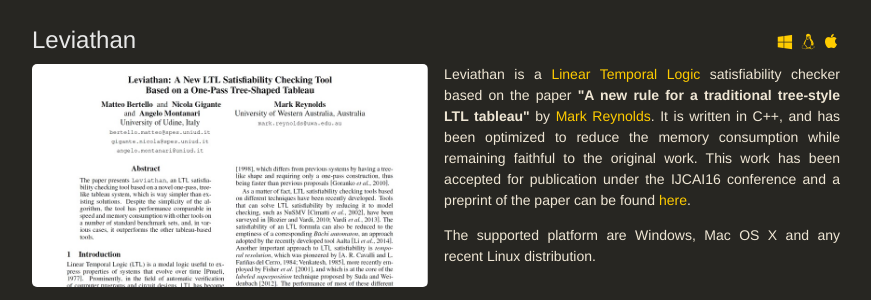
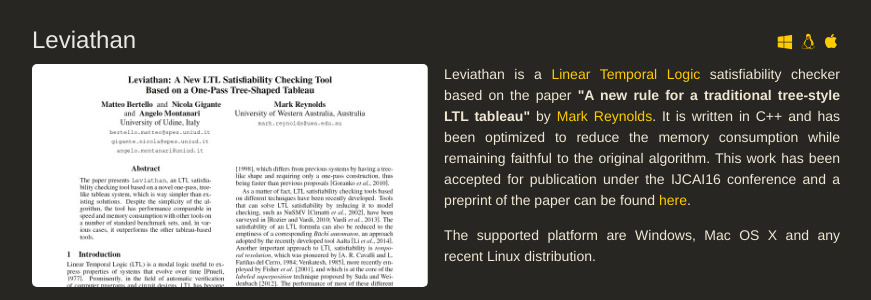
Before and after one commit to Corralx/corralx.github.io, a Jekyll site: the page built from projects.html, in a window 1280 px wide. Shown: the part 478-778 px from the top of the page, without its empty margins (204-1075 px from the left). Built offline with Jekyll 4.4.1, drawn with Linux system fonts in a browser that asks for light colours; some web fonts are replaced.

```diff
--- a/_projects/leviathan.md
+++ b/_projects/leviathan.md
@@ -1,12 +1,12 @@
 ---
 title: Leviathan
 name: leviathan
-description: <p>Leviathan is a <a href="https://en.wikipedia.org/wiki/Linear_temporal_logic" target="_blank" rel="noopener noreferrer">Linear Temporal Logic</a> satisfiability checker based on the paper <strong>"A new rule for a traditional tree-style LTL tableau"</strong> by <a href="http://www.csse.uwa.edu.au/%7Emark/research/Online/ltlsattab.html" target="_blank" rel="noopener noreferrer">Mark Reynolds</a>. It is written in C++, and has been optimized to reduce the memory consumption while remaining faithful to the original work. This work has been accepted for publication under the IJCAI16 conference and a preprint of the paper can be found <a href="http://corralx.me/public/leviathan_preprint.pdf" target="_blank" rel="noopener noreferrer">here</a>.</p><p>The supported platform are Windows, Mac OS X and any recent Linux distribution.</p>
+description: <p>Leviathan is a <a href="https://en.wikipedia.org/wiki/Linear_temporal_logic" target="_blank" rel="noopener noreferrer">Linear Temporal Logic</a> satisfiability checker based on the paper <strong>"A new rule for a traditional tree-style LTL tableau"</strong> by <a href="http://www.csse.uwa.edu.au/%7Emark/research/Online/ltlsattab.html" target="_blank" rel="noopener noreferrer">Mark Reynolds</a>. It is written in C++ and has been optimized to reduce the memory consumption while remaining faithful to the original algorithm. This work has been accepted for publication under the IJCAI16 conference and a preprint of the paper can be found <a href="http://corralx.me/public/leviathan_preprint.pdf" target="_blank" rel="noopener noreferrer">here</a>.</p><p>The supported platform are Windows, Mac OS X and any recent Linux distribution.</p>
 image-preview: leviathan.preview.jpg
 image-full: leviathan.full.jpg
 live-preview: false
 platforms: windows,linux,macosx
-priority: 30
+priority: 20
 published: true
 layout: page
 ---
```
Also changed, not shown: _projects/helios.md (added, +12 -0 lines).
